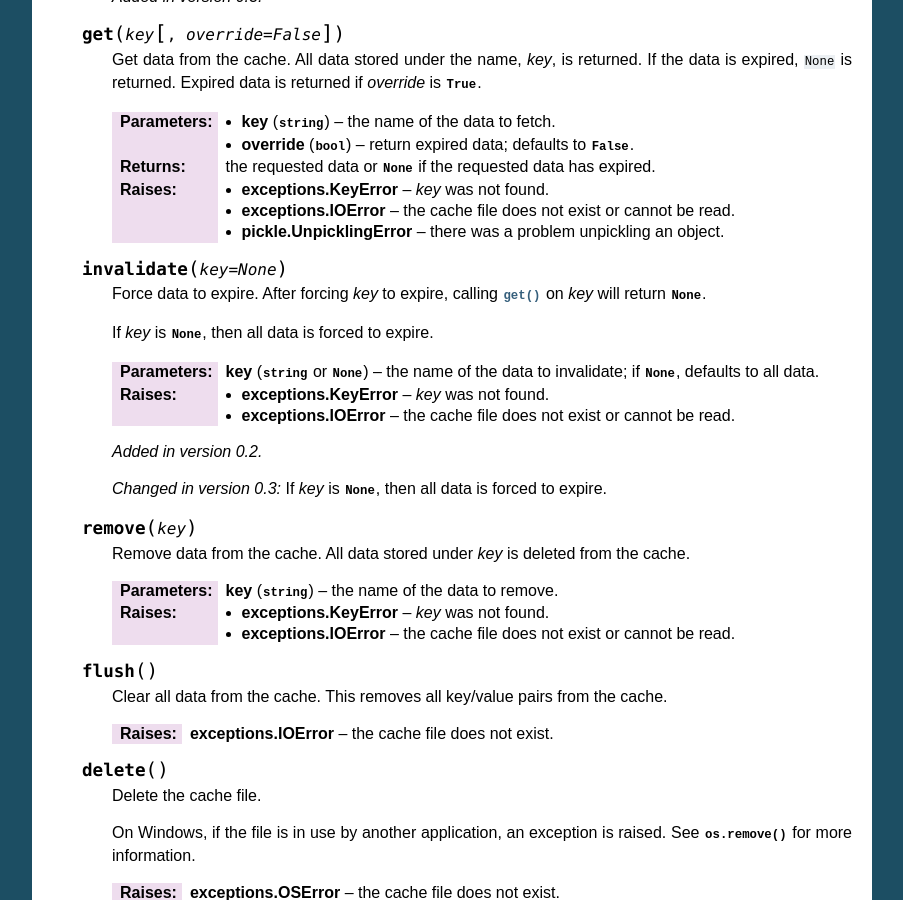
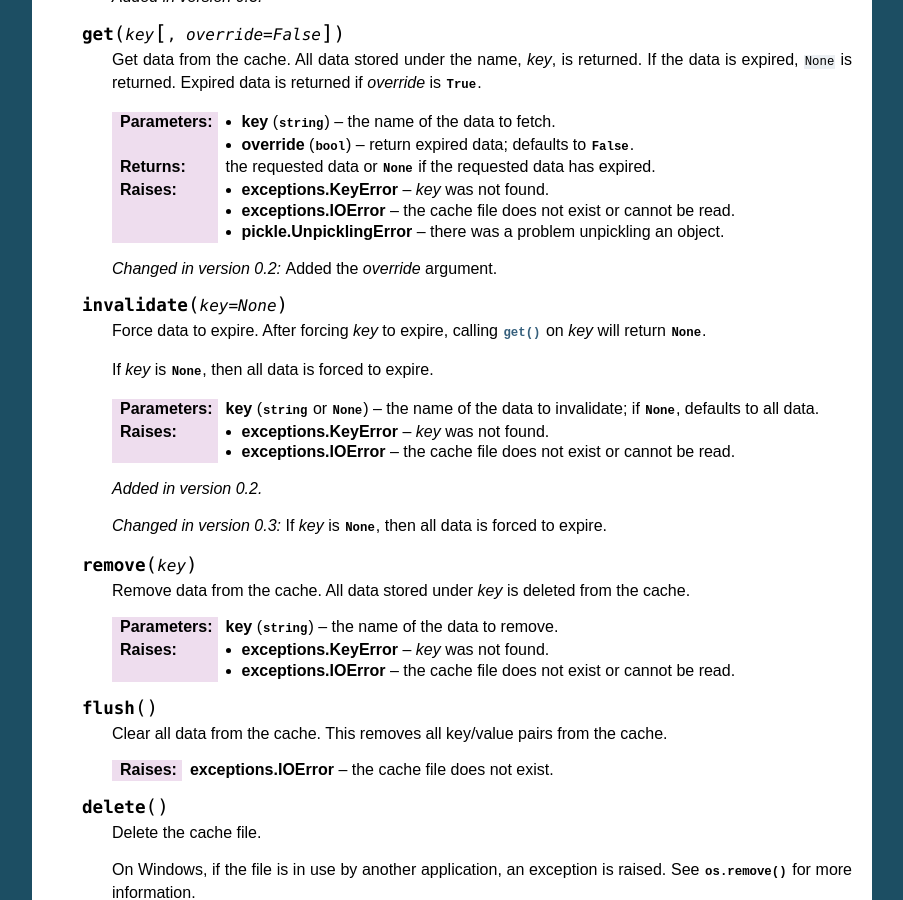
Before and after one commit to tsroten/fcache, a Sphinx documentation site: the page built from docs/api.rst, in a window 1280 px wide and 900 px high, scrolled down 1232 px. Shown: the whole window, without its empty margins (198-1101 px from the left). Built offline with Sphinx 7.4.7, drawn with Linux system fonts in a browser that asks for light colours.

Commit message:
noted that get method changed in v0.2

```diff
--- a/docs/api.rst
+++ b/docs/api.rst
@@ -71,6 +71,8 @@ API
         :raises exceptions.IOError: the cache file does not exist or cannot be read.
         :raises pickle.UnpicklingError: there was a problem unpickling an object.
 
+        .. versionchanged:: 0.2 Added the *override* argument.
+
     .. method:: invalidate(key=None)
 
         Force data to expire. After forcing *key* to expire, calling :meth:`~fcache.Cache.get` on *key* will return :data:`None`.
```
Also changed, not shown: 6 other files.
